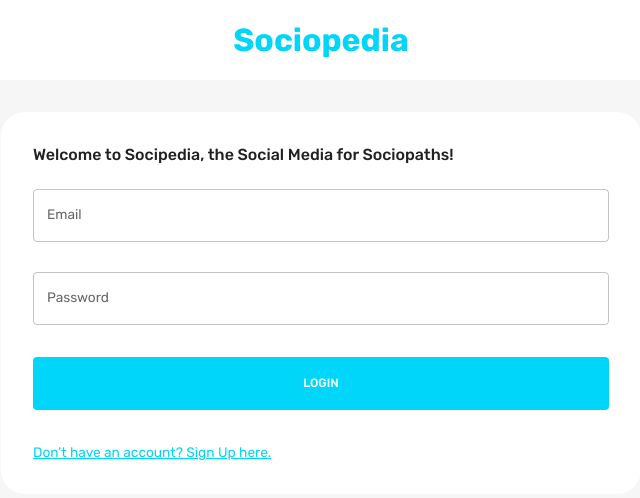
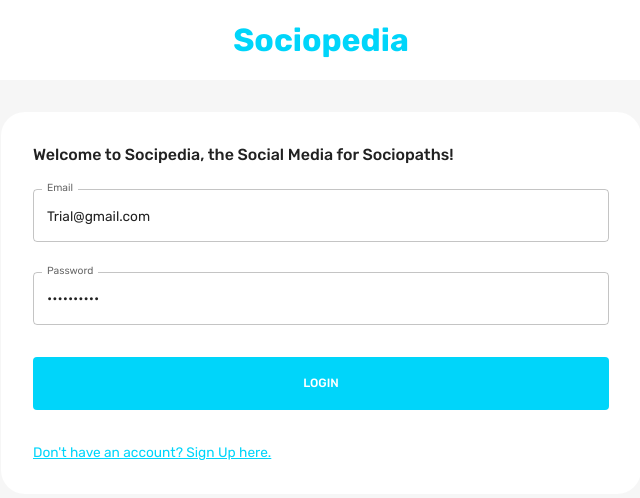
Before and after one commit to kunal-deploy/Social-media, a React (Create React App) app in the folder client/: page / in a window 1280 px wide. Shown: the top 498 px of the page, without its empty margins (319-959 px from the left). Built offline with nearby package versions, Linux system fonts and the light colour scheme.

Commit message:
Frontend Register Disabled

```diff
--- a/client/package.json
+++ b/client/package.json
@@ -19,6 +19,7 @@
     "react-redux": "^8.0.4",
     "react-router-dom": "^6.4.2",
     "react-scripts": "5.0.1",
+    "react-toastify": "^10.0.5",
     "redux-persist": "^6.0.0",
     "web-vitals": "^2.1.4",
     "yup": "^0.32.11"
--- a/client/src/scenes/loginPage/Form.jsx
+++ b/client/src/scenes/loginPage/Form.jsx
@@ -1,4 +1,4 @@
-import { useState } from "react";
+import { useState, useEffect } from "react";
 import {
   Box,
   Button,
@@ -15,6 +15,8 @@ import { useDispatch } from "react-redux";
 import { setLogin } from "state";
 import Dropzone from "react-dropzone";
 import FlexBetween from "components/FlexBetween";
+import { ToastContainer, toast } from "react-toastify";
+import "react-toastify/dist/ReactToastify.css";
 
 const registerSchema = yup.object().shape({
   firstName: yup.string().required("required"),
@@ -42,8 +44,8 @@ const initialValuesRegister = {
 };
 
 const initialValuesLogin = {
-  email: "",
-  password: "",
+  email: "Trial@gmail.com",
+  password: "1234567890",
 };
 
 const Form = () => {
@@ -79,11 +81,14 @@ const Form = () => {
   };
 
   const login = async (values, onSubmitProps) => {
-    const loggedInResponse = await fetch("https://social-media-backend-git-main-kunal-deploys-projects.vercel.app/auth/login", {
+    const loggedInResponse = await fetch(
+      "https://social-media-backend-git-main-kunal-deploys-projects.vercel.app/auth/login",
+      {
         method: "POST",
         headers: { "Content-Type": "application/json" },
         body: JSON.stringify(values),
-    });
+      }
+    );
     const loggedIn = await loggedInResponse.json();
     onSubmitProps.resetForm();
     if (loggedIn) {
@@ -99,10 +104,21 @@ const Form = () => {
 
   const handleFormSubmit = async (values, onSubmitProps) => {
     if (isLogin) await login(values, onSubmitProps);
+    notify();
     if (isRegister) await register(values, onSubmitProps);
   };
 
+  const notify = () =>
+    toast(
+      "New user registration is disabled due to database limitations, We apologize for the inconvience"
+    );
+
+  // useEffect(() => {
+  //   notify();
+  // }, []);
+
   return (
+    <div>
       <Formik
         onSubmit={handleFormSubmit} // When the button with type submit is pressed below it will triigger this and go to the function "handleFormSubmit"
         initialValues={isLogin ? initialValuesLogin : initialValuesRegister}
@@ -124,7 +140,7 @@ const Form = () => {
               gap="30px"
               gridTemplateColumns="repeat(4, minmax(0, 1fr))"
               sx={{
-              "& > div": { gridColumn: undefined},
+                "& > div": { gridColumn: undefined },
               }}
             >
               {isRegister && (
@@ -147,7 +163,9 @@ const Form = () => {
                     onChange={handleChange}
                     value={values.lastName}
                     name="lastName"
-                  error={Boolean(touched.lastName) && Boolean(errors.lastName)}
+                    error={
+                      Boolean(touched.lastName) && Boolean(errors.lastName)
+                    }
                     helperText={touched.lastName && errors.lastName}
                     sx={{ gridColumn: "span 2" }}
                   />
@@ -157,7 +175,9 @@ const Form = () => {
                     onChange={handleChange}
                     value={values.location}
                     name="location"
-                  error={Boolean(touched.location) && Boolean(errors.location)}
+                    error={
+                      Boolean(touched.location) && Boolean(errors.location)
+                    }
                     helperText={touched.location && errors.location}
                     sx={{ gridColumn: "span 4" }}
                   />
@@ -250,6 +270,9 @@ const Form = () => {
               <Typography
                 onClick={() => {
                   setPageType(isLogin ? "register" : "login");
+                  if (isLogin) {
+                    notify();
+                  }
                   resetForm();
                 }}
                 sx={{
@@ -269,6 +292,8 @@ const Form = () => {
           </form>
         )}
       </Formik>
+      <ToastContainer />
+    </div>
   );
 };
 
```
Also changed, not shown: 1 other file (tests, documents, lock files or other folders). Lines whose indentation alone changed are shown as unchanged.
